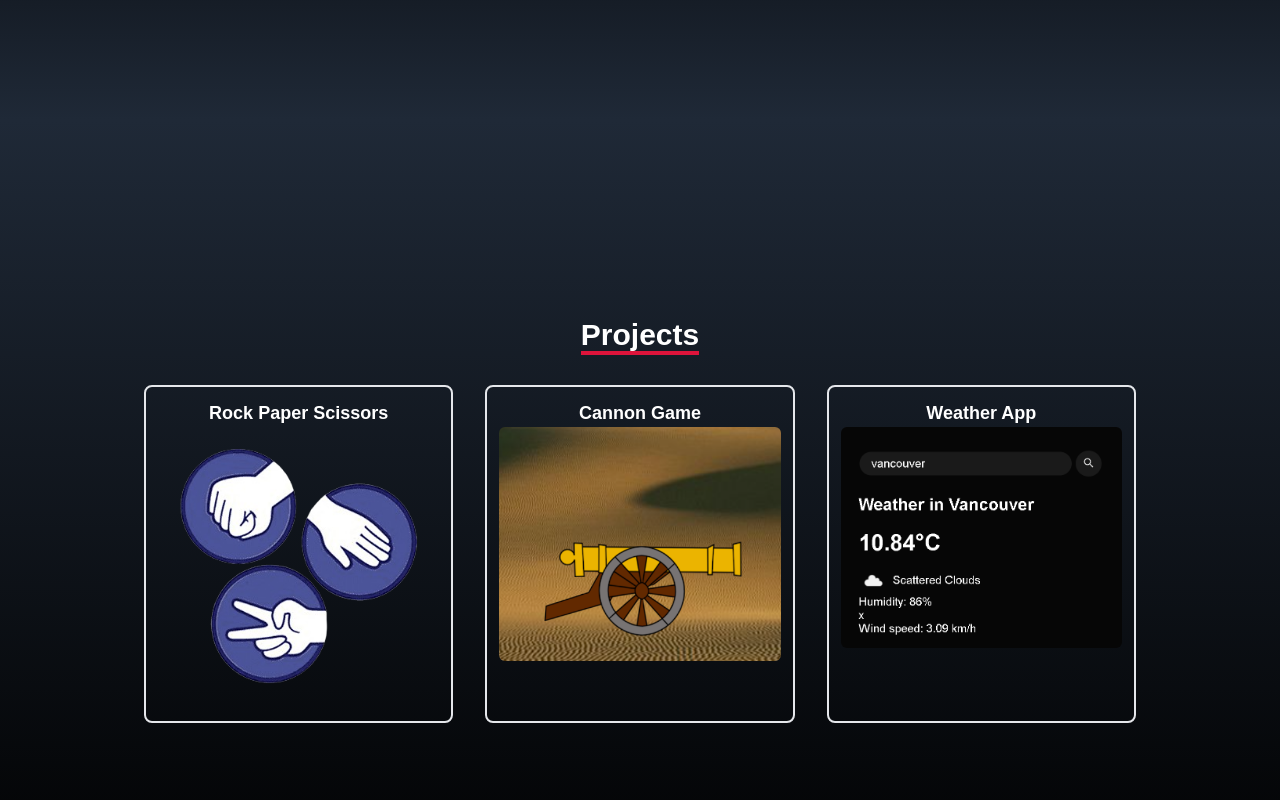
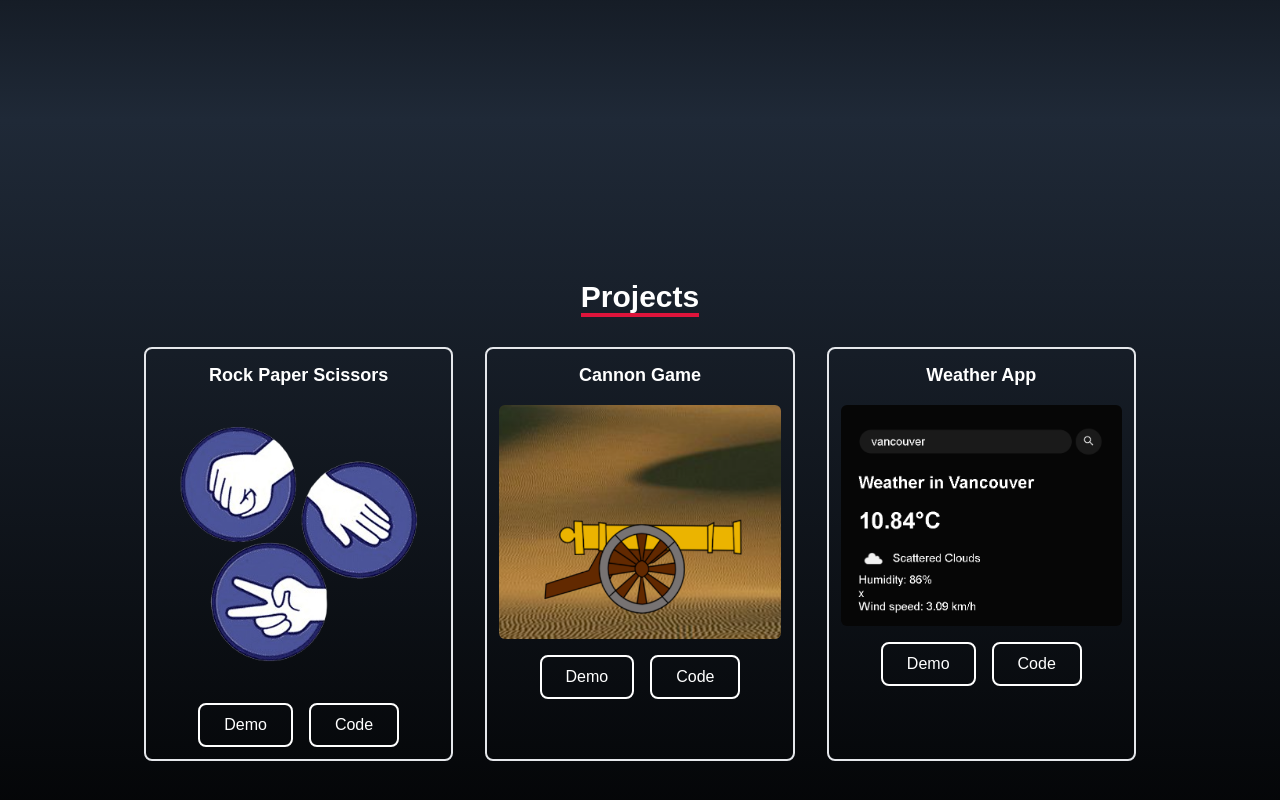
Before and after one commit to sijae24/CMPT-276-L4, a React (Create React App) app: page / in a window 1280 px wide. Shown: the part 2280-3080 px from the top of the page. Built offline with nearby package versions, Linux system fonts and the light colour scheme.

Commit message:
Add demo and code links

```diff
--- a/src/components/Projects.jsx
+++ b/src/components/Projects.jsx
@@ -9,17 +9,22 @@ const Projects = () => {
         id: 1,
         src: rps,
         title: "Rock Paper Scissors",
+        demo: "https://github.com/sijae24/rock-paper-scissors",
+        code: "https://github.com/sijae24/rock-paper-scissors",
       },
       {
         id: 2,
         src: cannon,
         title: "Cannon Game",
-
+        demo: "https://github.com/sijae24/Cannon-Game",
+        code:  "https://github.com/sijae24/Cannon-Game",
       },
       {
         id: 3,
         src: weatherapp,
         title: "Weather App",
+        demo: "https://cjweatherapp.netlify.app/",
+        code: "https://cjweatherapp.netlify.app/",
       },
     ];
 
@@ -36,14 +41,30 @@ const Projects = () => {
           </div>
 
           <div className="grid sm:grid-cols-2 md:grid-cols-3 gap-8 px-12 sm:px-0">
-            {projects.map(({ id, src, title }) => (
+            {projects.map(({ id, src, title, demo, code }) => (
                 <div key={id} className= "border-solid border-2 rounded-lg p-3">
-                <p className="text-lg font-semibold text-center">{title}</p>
+                <p className="text-lg font-semibold text-center mb-4">{title}</p>
                 <img
                   src={src}
                   alt={title}
-                  className="rounded-md hover:scale-110 duration-200"
+                  className="rounded-md mb-4"
                 />
+                 <div className="flex justify-center gap-4">
+                <a
+                  href={demo}
+                  target="_blank"
+                  rel="noopener noreferrer"
+                  className="px-6 py-2 text-center text-white bg-white bg-opacity-0 border-2 border-white rounded-lg hover:bg-[#de143b] hover:border-[#de143b] duration-200"
+                >Demo
+                </a>
+                <a
+                  href={code}
+                  target="_blank"
+                  rel="noopener noreferrer"
+                  className="px-6 py-2 text-center text-white bg-white bg-opacity-0 border-2 border-white rounded-lg hover:bg-[#de143b] hover:border-[#de143b] transition-all duration-200"
+                >Code
+                </a>
+              </div>
               </div>
             ))}
           </div>
```
